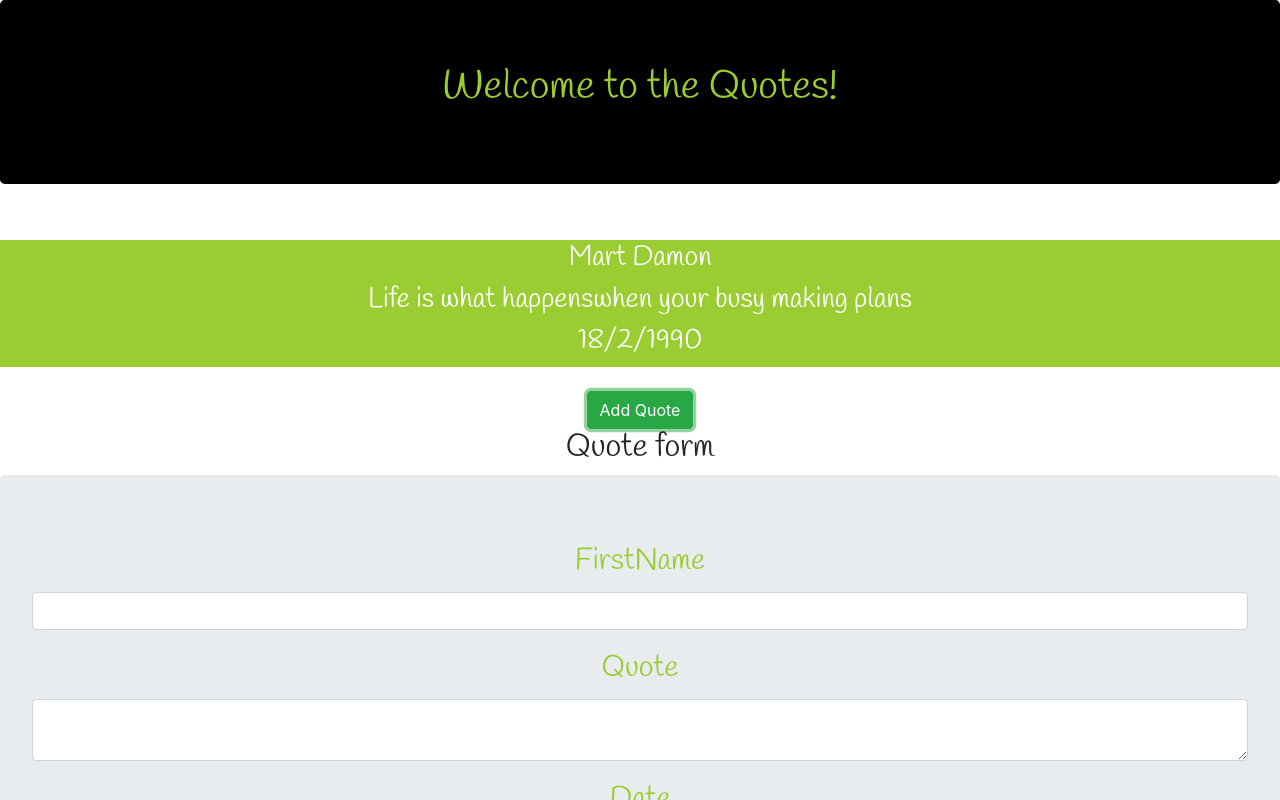
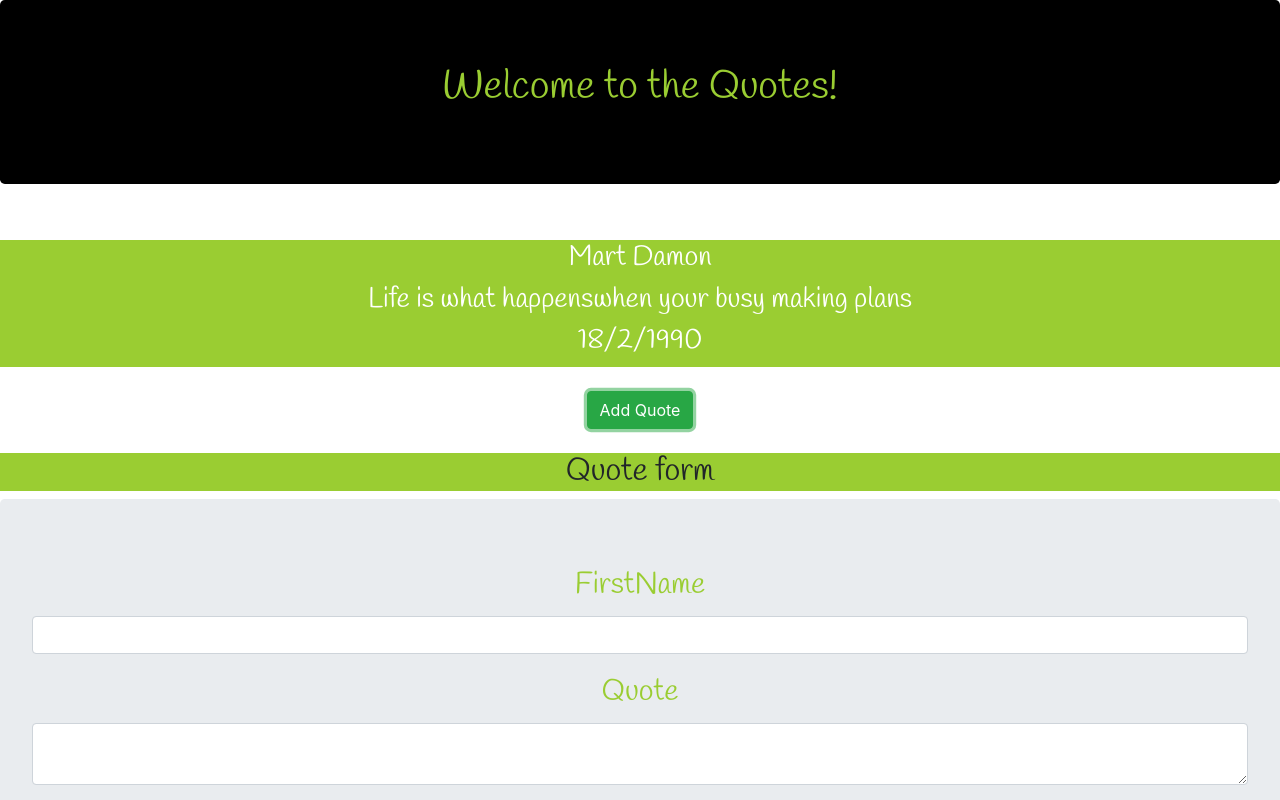
Before and after one commit to Anne56njeri/Quotes, an Angular app: page / in a window 1280 px wide. Both pictures are taken after a click on the button "Add Quote". Shown: the top 800 px of the page. Built offline with nearby package versions, Linux system fonts and the light colour scheme.

Commit message:
background color added to the quote form class

```diff
--- a/src/app/app.component.html
+++ b/src/app/app.component.html
@@ -1,5 +1,5 @@
 <div style="text-align:center">
-  <div class="jumbotron">
+  <div class="jumbotron jumbotron-top">
   <h1>
     Welcome to the  Quotes!
   </h1>
@@ -14,4 +14,5 @@
 
 </div>
 <br>
+
 <app-quote-form (addQuote)="addNewQuote($event)"></app-quote-form>
--- a/src/app/quote-form/quote-form.component.css
+++ b/src/app/quote-form/quote-form.component.css
@@ -6,3 +6,6 @@ h2{
   color:yellowgreen;
   font-size: 30px;
 }
+.header{
+  background-color: yellowgreen
+}
--- a/src/app/quote-form/quote-form.component.html
+++ b/src/app/quote-form/quote-form.component.html
@@ -1,6 +1,10 @@
 <button  class="btn btn-success"(click)='quoteInfo()'>Add Quote</button>
+<br>
+<br>
 <div *ngIf="showQuote">
+  <div class="container" class="header">
 <h2>Quote form</h2>
+</div>
 
 <div class="container-fluid" class="jumbotron">
   <form (ngSubmit)='submitQuote()'>
```
Also changed, not shown: 3 other files (tests, documents, lock files or other folders).
